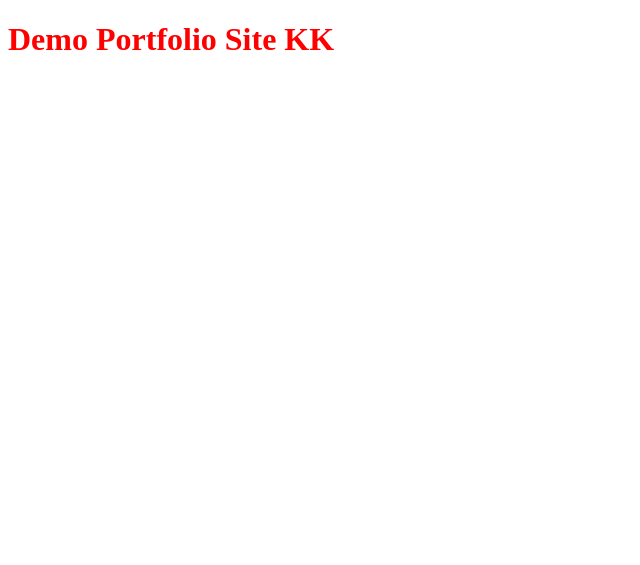
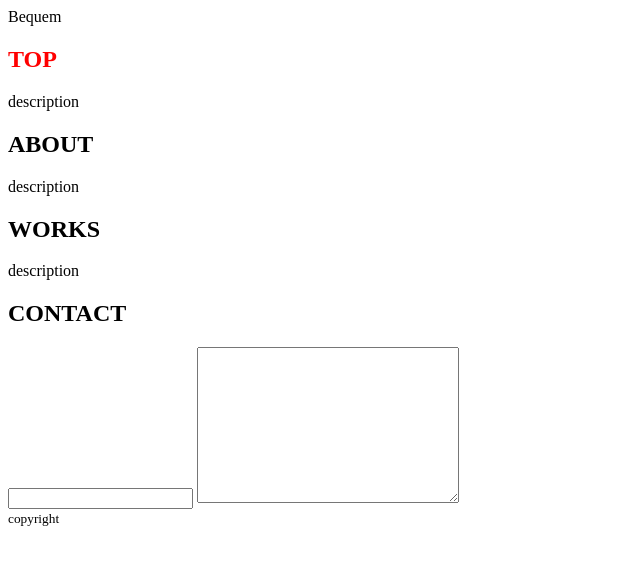
Before and after one commit to kkatou7209/demopage-1, a Flask app: page / in a window 1280 px wide. Shown: the top 565 px of the page, without its empty margins (0-640 px from the left). Run offline with Flask 2, Linux system fonts and the light colour scheme.

Commit message:
Modify html main contents.

```diff
--- a/app/templates/index.html
+++ b/app/templates/index.html
@@ -5,17 +5,35 @@
   <meta http-equiv="X-UA-Compatible" content="IE=edge">
   <meta name="viewport" content="width=device-width, initial-scale=1.0">
   <link rel="stylesheet" href="{{url_for('static', filename='style.css')}}">
-  <title>Flask App</title>
+  <title>Bequem</title>
 </head>
 <body>
   <header>
-    <h1>Demo Portfolio Site KK</h1>
+    <div class="title">Bequem</div>
   </header>
   <main>
-    <section class="top"></section>
-    <section class="about"></section>
-    <section class="works"></section>
-    <section class="contact"></section>
+    <section class="top">
+      <h1>TOP</h1>
+      <p>description</p>
+    </section>
+    <section class="about">
+      <h2>ABOUT</h2>
+      <p>description</p>
+    </section>
+    <section class="works">
+      <h2>WORKS</h2>
+      <p>description</p>
+    </section>
+    <section class="contact">
+      <h2>CONTACT</h2>
+      <form method="POST">
+        <input type="email" name="email">
+        <textarea name="mail-content" cols="30" rows="10"></textarea>
+      </form>
+    </section>
   </main>
+  <footer>
+    <small>copyright</small>
+  </footer>
 </body>
 </html>
```
